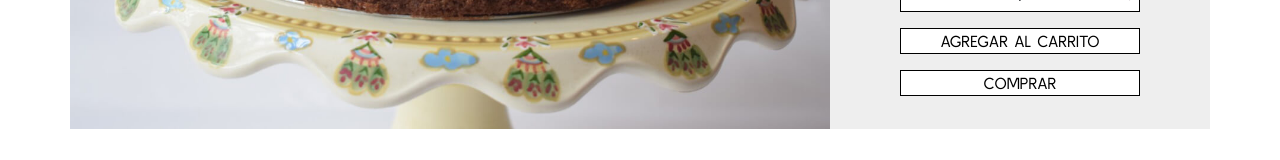
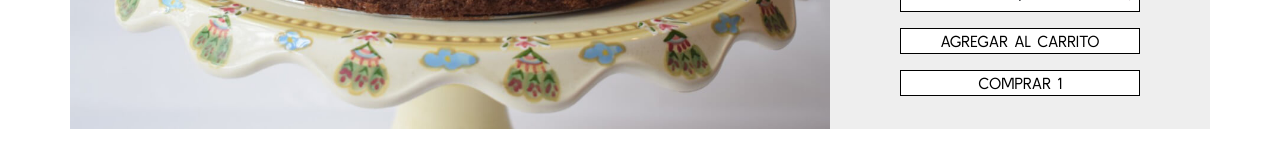
Before and after one commit to dpardina/tomatecherry-app, a React (Create React App) app: page /tortasytartas/1 in a window 1280 px wide. Shown: the part 632-792 px from the top of the page. Built offline with nearby package versions, Linux system fonts and the light colour scheme; a web font is replaced by a local one.

Commit message:
Update Desafío 9

```diff
--- a/src/components/ItemCount/ItemCount.js
+++ b/src/components/ItemCount/ItemCount.js
@@ -27,7 +27,7 @@ const ItemCount = ({ initial, min, max, onAdd }) => {
       >
         Agregar al carrito
       </button>
-      <NavLink to={{pathname: `/cart`}} className="btn">Comprar</NavLink>
+      <NavLink to={{pathname: `/cart`}} className="btn">Comprar {counter}</NavLink>
     </div>
   );
 };
```
